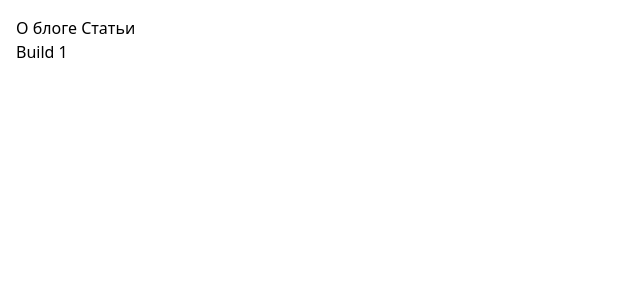
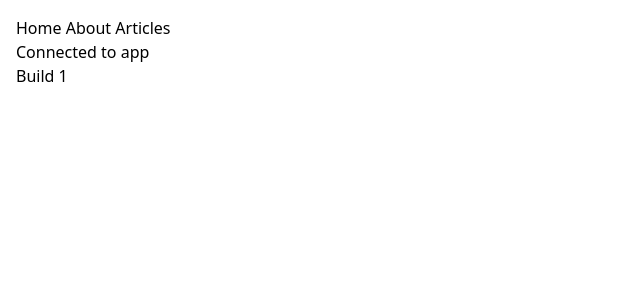
Before and after one commit to arnautovd/hexlet-laravel-blog, a Laravel app: page / in a window 1280 px wide. Shown: the top 300 px of the page, without its empty margins (0-640 px from the left). Run offline with Laravel 12, Linux system fonts and the light colour scheme; style sheets or scripts are compiled from the project's sources.

Commit message:
Welcome page: extend layout, show db name and build from config

```diff
--- a/resources/views/welcome.blade.php
+++ b/resources/views/welcome.blade.php
@@ -1,18 +1,8 @@
-<!doctype html>
-<html lang="{{ str_replace('_', '-', app()->getLocale()) }}">
-    <head>
-        <meta charset="utf-8">
-        <meta name="viewport" content="width=device-width, initial-scale=1">
-        <title>Laravel</title>
-        @vite('resources/css/app.css')
-    </head>
-    <body>
-        <div class="container mx-auto mt-4 px-4">
-            <!-- BEGIN (write your solution here) -->
-            <a href="/about">О блоге</a>
-            <a href="/articles">Статьи</a>
-            <p>Build {{ config('app.build') }}</p>
-            <!-- END -->
-        </div>
-    </body>
-</html>
+@extends('layouts.app')
+
+@section('content')
+<h1>Connected to {{ $dbName }}</h1>
+{{-- BEGIN (write your solution here) --}}
+<p>Build {{ config('app.build') }}</p>
+{{-- END --}}
+@endsection
--- a/routes/web.php
+++ b/routes/web.php
@@ -4,7 +4,10 @@ use App\Http\Controllers\ContactsController;
 use Illuminate\Support\Facades\Route;
 
 Route::get('/', function () {
-    return view('welcome');
+    $connection = config('database.default');
+    $dbName = config("database.connections.{$connection}.database");
+
+    return view('welcome', ['dbName' => $dbName]);
 });
 
 // BEGIN (write your solution here)
```
